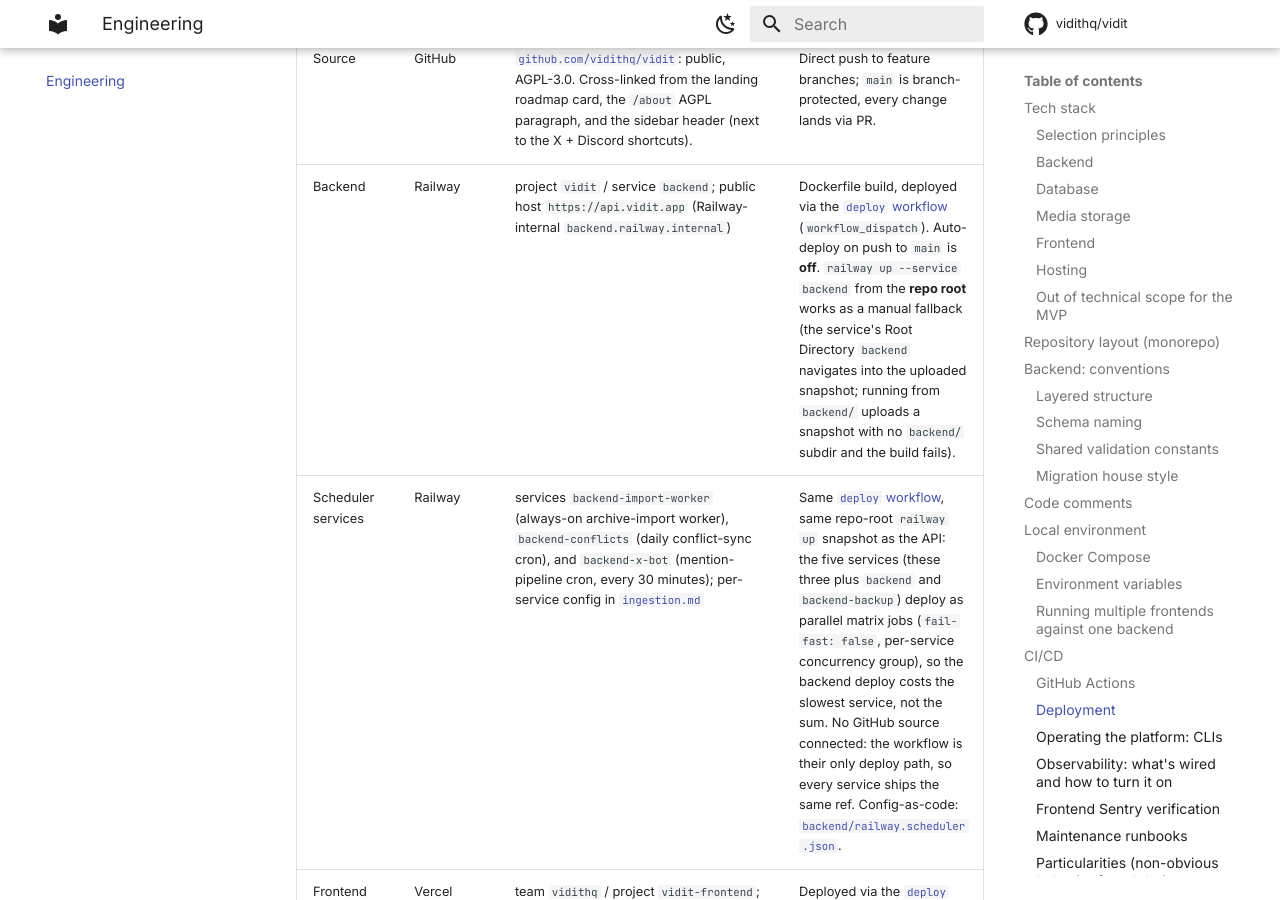
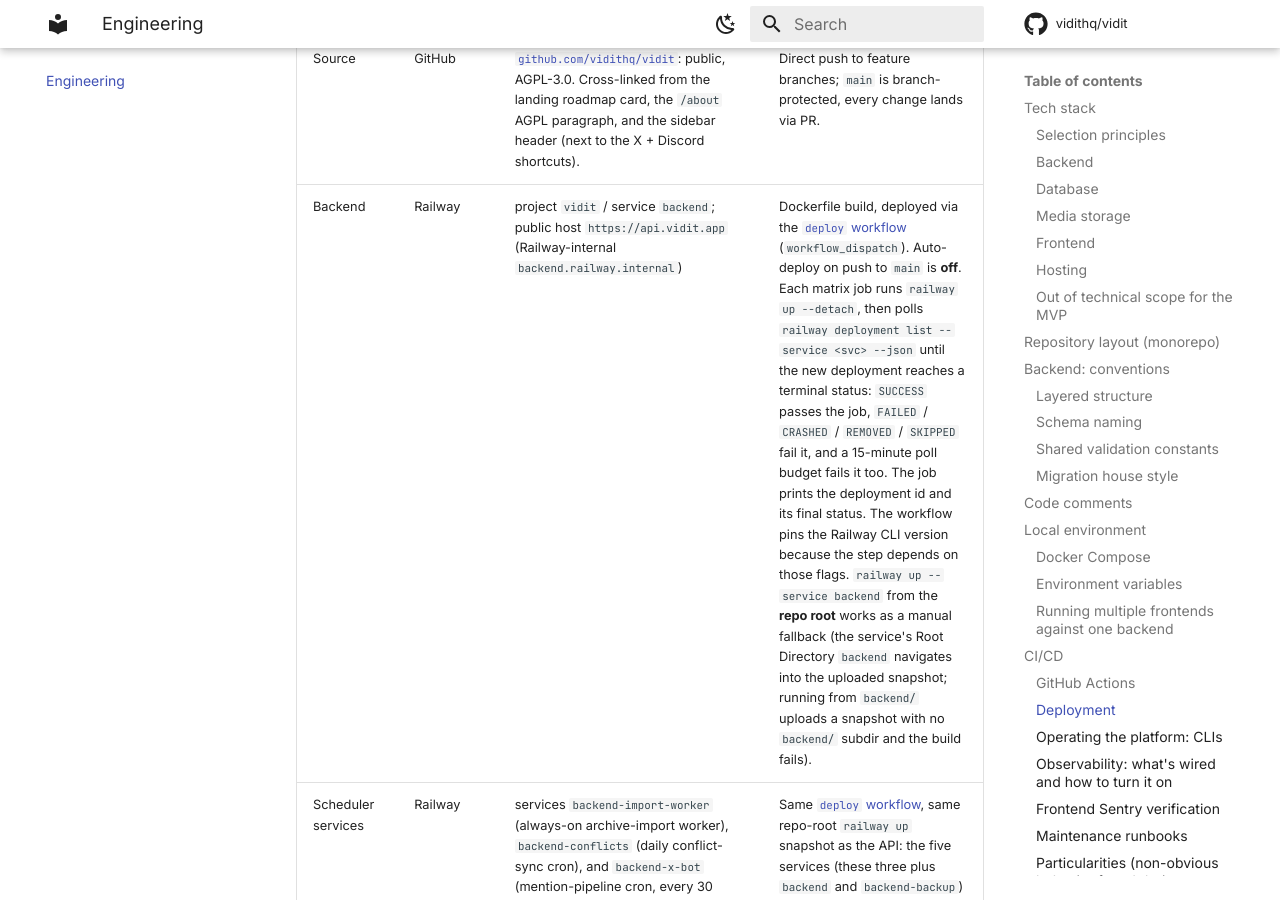
Before and after one commit to vidithq/vidit, an MkDocs documentation site: the page built from docs/engineering.md, in a window 1280 px wide and 900 px high, scrolled down 11906 px. Built offline with MkDocs 1.6.1 and Material for MkDocs 9.7.7, drawn with Linux system fonts in a browser that asks for light colours; comment, search, counter and statistics services are not loaded.

Commit message:
fix(ci): make the Railway deploy job exit on deployment status (#260)
* fix(ci): make the Railway deploy job exit on deployment status

The backend matrix jobs ran `railway up --ci`, which streams build logs
and exits with the status of that stream. A dropped stream failed all
five jobs on the v0.5.0 deploy while every service reached SUCCESS.

Detach the upload and poll `railway deployment list --json` for the new
deployment until it reaches a terminal status: SUCCESS passes,
FAILED / CRASHED / REMOVED / SKIPPED fail, and a 15-minute budget fails
the job rather than hanging. The job prints the deployment id and its
final status.

Pin the Railway CLI to 5.35.0, the version whose `--detach` and
`deployment list --json --limit` flags were checked against its help
output, since the step now depends on them.

Signed-off-by: vidit-admin <admin@vidit.app>
Co-Authored-By: Claude Fable 5 <noreply@anthropic.com>

* refactor(ci): poll against the JSON shape the CLI actually returns

`railway deployment list --json` was never run against the project, so the
poll carried a recursive jq walk that tolerated two possible payload shapes
and re-sorted the result by `createdAt`. The command returns a bare array,
newest first, with `id` and `status` at the root of each entry, so the walk
reduces to `.[0]`, `--limit` drops from 20 to 1, and the id/status split
drops two `cut` calls.

A transient `deployment list` failure now leaves the poll running instead of
being read as an empty result.

Co-Authored-By: Claude Opus 5 <noreply@anthropic.com>

* fix(ci): quote the Vercel token expansions

`actionlint` runs shellcheck over every `run:` block when shellcheck is on
PATH, and the three unquoted `--token=$VERCEL_TOKEN` expansions were its only
remaining findings in this workflow (SC2086). The file now lints clean, so a
real finding here is visible instead of arriving alongside known noise.

Co-Authored-By: Claude Opus 5 <noreply@anthropic.com>

---------

Signed-off-by: vidit-admin <admin@vidit.app>
Co-authored-by: Claude Fable 5 <noreply@anthropic.com>

```diff
--- a/docs/engineering.md
+++ b/docs/engineering.md
@@ -351,7 +351,7 @@ The workflows are hardened because forks make every workflow run reachable to at
 | Service | Platform | Identifier | Method |
 |---------|----------|------------|--------|
 | Source | GitHub | [`github.com/vidithq/vidit`](https://github.com/vidithq/vidit): public, AGPL-3.0. Cross-linked from the landing roadmap card, the `/about` AGPL paragraph, and the sidebar header (next to the X + Discord shortcuts). | Direct push to feature branches; `main` is branch-protected, every change lands via PR. |
-| Backend | Railway | project `vidit` / service `backend`; public host `https://api.vidit.app` (Railway-internal `backend.railway.internal`) | Dockerfile build, deployed via the [`deploy` workflow](../.github/workflows/deploy.yml) (`workflow_dispatch`). Auto-deploy on push to `main` is **off**. `railway up --service backend` from the **repo root** works as a manual fallback (the service's Root Directory `backend` navigates into the uploaded snapshot; running from `backend/` uploads a snapshot with no `backend/` subdir and the build fails). |
+| Backend | Railway | project `vidit` / service `backend`; public host `https://api.vidit.app` (Railway-internal `backend.railway.internal`) | Dockerfile build, deployed via the [`deploy` workflow](../.github/workflows/deploy.yml) (`workflow_dispatch`). Auto-deploy on push to `main` is **off**. Each matrix job runs `railway up --detach`, then polls `railway deployment list --service <svc> --json` until the new deployment reaches a terminal status: `SUCCESS` passes the job, `FAILED` / `CRASHED` / `REMOVED` / `SKIPPED` fail it, and a 15-minute poll budget fails it too. The job prints the deployment id and its final status. The workflow pins the Railway CLI version because the step depends on those flags. `railway up --service backend` from the **repo root** works as a manual fallback (the service's Root Directory `backend` navigates into the uploaded snapshot; running from `backend/` uploads a snapshot with no `backend/` subdir and the build fails). |
 | Scheduler services | Railway | services `backend-import-worker` (always-on archive-import worker), `backend-conflicts` (daily conflict-sync cron), and `backend-x-bot` (mention-pipeline cron, every 30 minutes); per-service config in [`ingestion.md`](ingestion.md) | Same [`deploy` workflow](../.github/workflows/deploy.yml), same repo-root `railway up` snapshot as the API: the five services (these three plus `backend` and `backend-backup`) deploy as parallel matrix jobs (`fail-fast: false`, per-service concurrency group), so the backend deploy costs the slowest service, not the sum. No GitHub source connected: the workflow is their only deploy path, so every service ships the same ref. Config-as-code: [`backend/railway.scheduler.json`](../backend/railway.scheduler.json). |
 | Frontend | Vercel | team `vidithq` / project `vidit-frontend`; primary domain `https://vidit.app` (apex); `www.vidit.app`, `vidit-frontend.vercel.app` and any other non-canonical host 308-redirect at the Next.js proxy layer ([`frontend/src/proxy.ts`](../frontend/src/proxy.ts), the file convention `next@16` renamed from `middleware.ts`) so the project alias doesn't accumulate duplicate-content surface in search. | Deployed via the [`deploy` workflow](../.github/workflows/deploy.yml) (`workflow_dispatch`) using `vercel pull` + `vercel build` + `vercel deploy --prebuilt --prod`. `vercel --prod` from `frontend/` works as a manual fallback. Per-deployment hash URLs are SSO-walled; only the project alias is public. |
 | DNS | Cloudflare | `vidit.app` zone, **DNS-only** (gray cloud) | Apex + `www` A → Vercel `76.76.21.21`; `api` CNAME → Railway. Proxy mode (orange cloud) breaks Let's Encrypt cert provisioning. |
```
Also changed, not shown: planning/next.md (+1 -0 lines), 1 other file.
